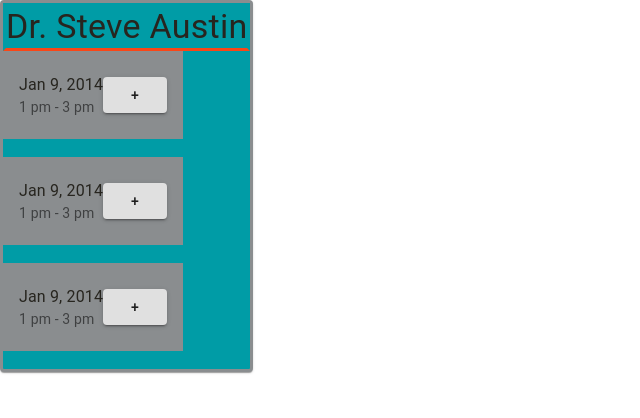
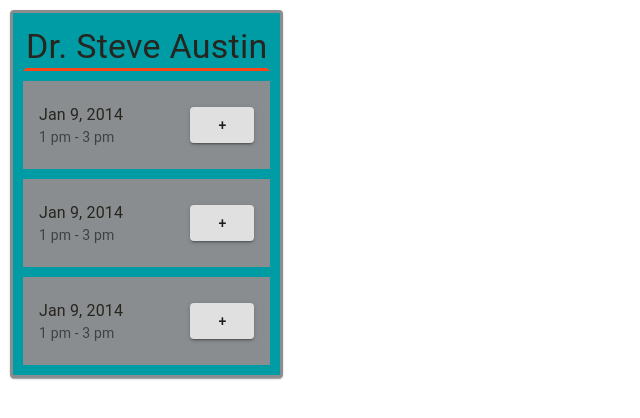
Before and after one commit to jceb30198/Doctor_Scheduler, a React (Create React App) app in the folder client/: page / in a window 1280 px wide. Shown: the top 418 px of the page, without its empty margins (0-640 px from the left). Built offline with nearby package versions, Linux system fonts and the light colour scheme.

Commit message:
Final commit before adding DnD functionality

```diff
--- a/client/src/components/DoctorCard/index.js
+++ b/client/src/components/DoctorCard/index.js
@@ -5,14 +5,14 @@ import { Grid, Typography, Paper } from "@material-ui/core";
 
 const useStyles = makeStyles({
     root: {
-        textAlign: "center",
-        margin: 10
+        margin: 10,
+        alignItems: "center"
     },
     card: {
+        padding: 10,
         background: "#009CA6",
         borderColor: "#8A8D8F",
         borderStyle: "solid",
-        //borderWidth: "30%",
         color: "#27251F"
     },
     header: {
@@ -30,7 +30,7 @@ function DoctorCard(props) {
     return(
 
 
-        <Grid container xs={6} sm={4}>
+        <Grid container xs={6} sm={4} className={classes.root}>
             <Paper className={classes.card}>
                 <Grid container direction="row">
                     <Grid item xs={12} className={classes.header}>
--- a/client/src/components/Task/index.js
+++ b/client/src/components/Task/index.js
@@ -4,7 +4,9 @@ import { Button, Grid, Paper, List, ListItem, ListItemText, ListSubheader } from
 
 const useStyles = makeStyles({
     root: {
-        backgroundColor: "#8A8D8F"
+        backgroundColor: "#8A8D8F",
+        alignContent: "center",
+        marginTop: 10
     }
 })
 
@@ -12,20 +14,12 @@ function Task() {
     const classes = useStyles();
 
     return (
-        <div>
-
-            <Grid container direction="row" >
         <List className={classes.root}>
             <ListItem>
                 <ListItemText primary="Jan 9, 2014" secondary="1 pm - 3 pm" />
                 <Button variant="contained">+</Button>
             </ListItem>
         </List>
-
-            </Grid>
-            <br></br>
-
-        </div>
     );
 }
 
```
Lines whose indentation alone changed are shown as unchanged.
